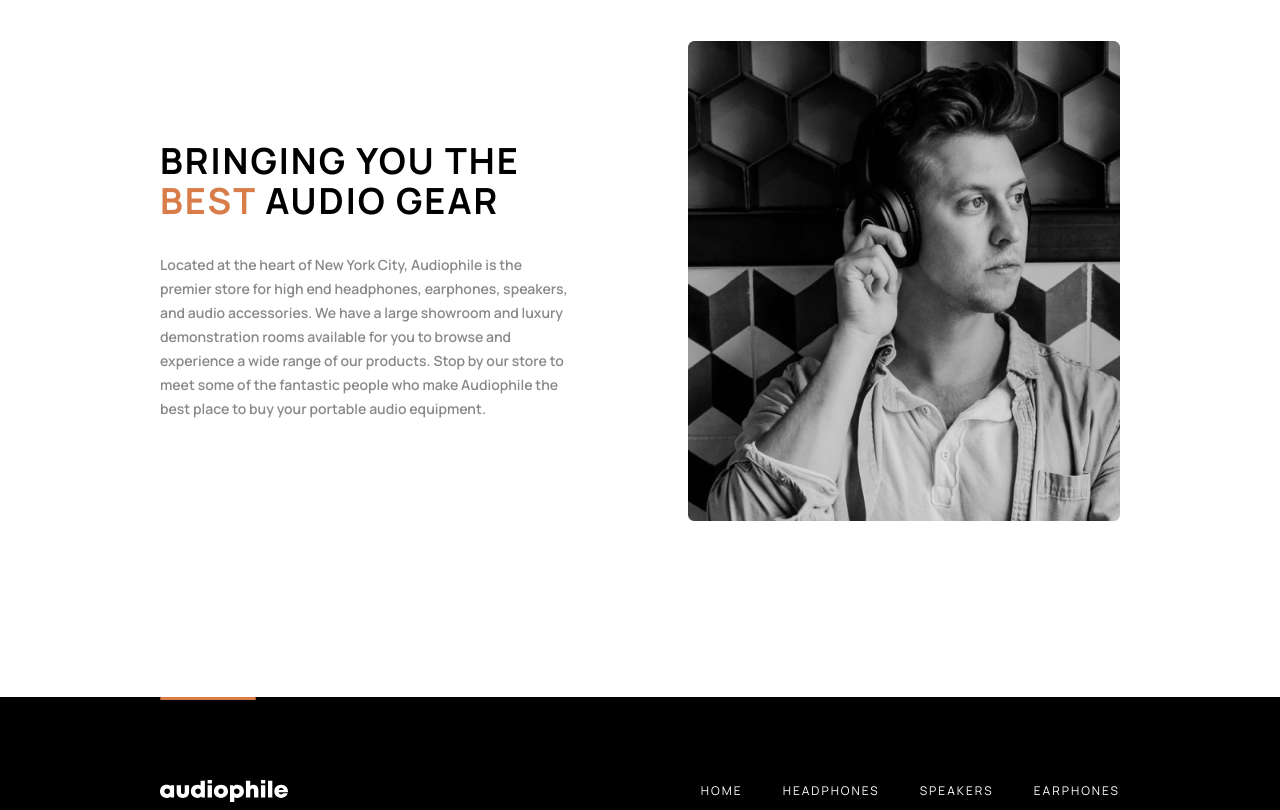
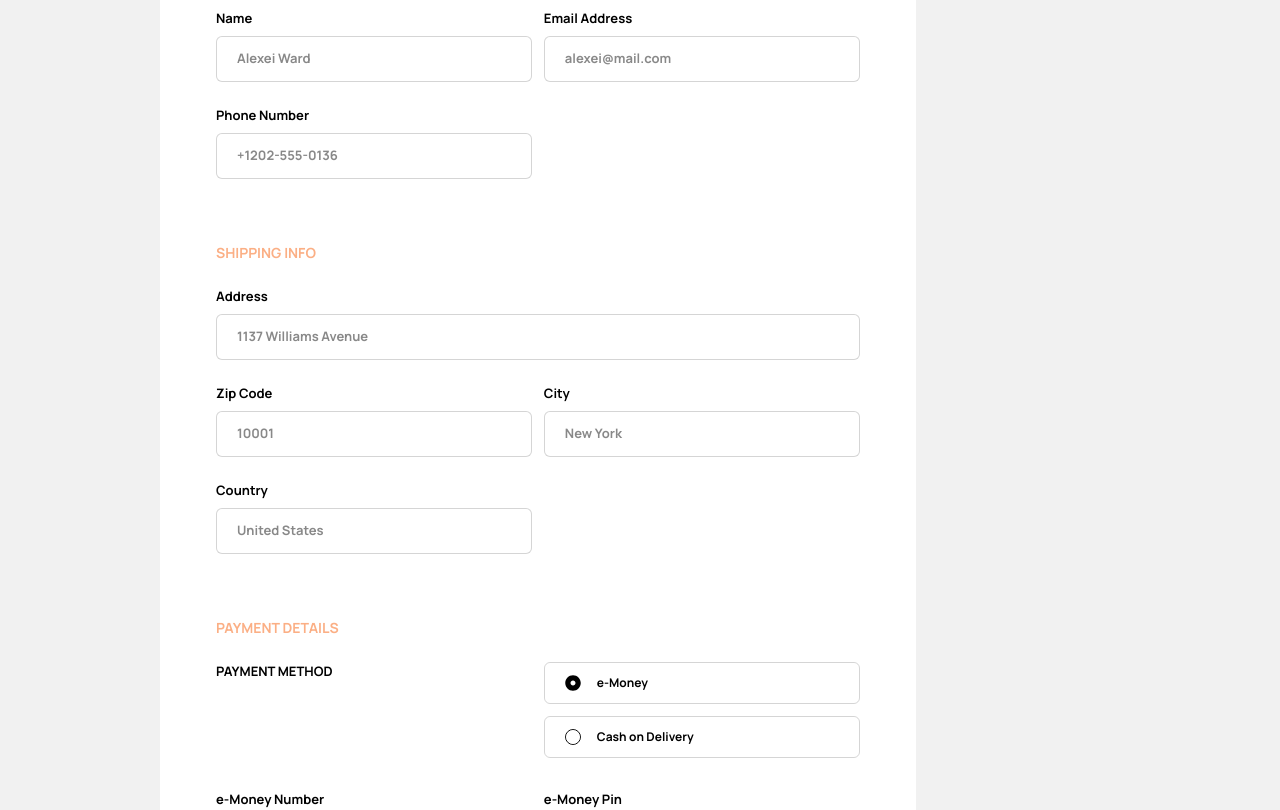
Before and after one commit to Mahmud1087/portfolio-projects, a React (Vite) app in the folder audiophile_ecommerce/: page /checkout in a window 1280 px wide. Shown: the part 400-1210 px from the top of the page. Built offline with nearby package versions, Linux system fonts and the light colour scheme.

Commit message:
added checkout section in the checkoutpage

```diff
--- /dev/null
+++ b/audiophile_ecommerce/src/components/checkout/Input.jsx
@@ -0,0 +1,13 @@
+const Input = ({ type, placeholder, title }) => {
+  return (
+    <label className='flex flex-col gap-2 text-[13px] font-bold'>
+      {title}
+      <input
+        type={type}
+        placeholder={placeholder}
+        className='w-full border-[1.5px] border-[#0000002a] rounded-md focus:border-orange-100 focus:outline-none px-5 py-3 focus:text-[#00000077] placeholder:text-[#00000077]'
+      />
+    </label>
+  );
+};
+export default Input;
--- /dev/null
+++ b/audiophile_ecommerce/src/components/checkout/Label.jsx
@@ -0,0 +1,4 @@
+const Label = ({ label }) => {
+  return <h1 className='text-sm font-bold text-orange-100 mb-4'>{label}</h1>;
+};
+export default Label;
--- a/audiophile_ecommerce/src/pages/CheckoutPage.jsx
+++ b/audiophile_ecommerce/src/pages/CheckoutPage.jsx
@@ -1,12 +1,16 @@
 import React from 'react';
 import { useNavigate } from 'react-router-dom';
+import Label from '../components/checkout/Label';
+import Input from '../components/checkout/Input';
+import { FaCircle, FaDotCircle } from 'react-icons/fa';
 
 export default function CheckoutPage() {
   const navigate = useNavigate();
   const goBack = () => navigate(-1);
 
   return (
-    <div className='container pt-[6rem]'>
+    <div className='pt-[6rem] pb-6 bg-light-300'>
+      <section className='container'>
         <button
           onClick={goBack}
           className='text-[15px] text-[#00000062] mb-16 font-bold tracking-[1px]'
@@ -14,7 +18,76 @@ export default function CheckoutPage() {
           Go Back
         </button>
 
-      <div className='mb-[11rem]'></div>
+        <div className='mb-[11rem] flex gap-4'>
+          <section className='w-4/5 flex flex-col gap-6 rounded-lg px-14 py-7 pb-16 bg-light-100'>
+            <h1 className='font-bold text-xl tracking-[1px] mt-5'>CHECKOUT</h1>
+
+            <form className='flex flex-col gap-16'>
+              <div className='flex flex-col gap-2'>
+                <Label label='BILING DETAILS' />
+                <section className='grid grid-cols-2 gap-y-6 gap-x-3'>
+                  <Input title='Name' type='text' placeholder='Alexei Ward' />
+                  <Input
+                    title='Email Address'
+                    type='email'
+                    placeholder='alexei@mail.com'
+                  />
+                  <Input
+                    title='Phone Number'
+                    type='text'
+                    placeholder='+1202-555-0136'
+                  />
+                </section>
+              </div>
+
+              <aside className='flex flex-col gap-2'>
+                <Label label='SHIPPING INFO' />
+                <Input
+                  title='Address'
+                  type='text'
+                  placeholder='1137 Williams Avenue'
+                />
+                <section className='mt-4 grid grid-cols-2 gap-y-6 gap-x-3'>
+                  <Input title='Zip Code' type='text' placeholder='10001' />
+                  <Input title='City' type='text' placeholder='New York' />
+                  <Input
+                    title='Country'
+                    type='text'
+                    placeholder='United States'
+                  />
+                </section>
+              </aside>
+
+              <div className='flex flex-col gap-2'>
+                <Label label='PAYMENT DETAILS' />
+                <article className='grid grid-cols-2 gap-x-3 gap-y-8'>
+                  <h1 className='text-[13px] font-bold'>PAYMENT METHOD</h1>
+                  <div className='flex flex-col gap-3'>
+                    <div className='flex items-center w-full border-[1.5px] border-[#0000002a] rounded-md px-5 py-3'>
+                      <FaDotCircle />
+                      <h1 className='text-xs font-bold ml-4'>e-Money</h1>
+                    </div>
+                    <div className='flex items-center w-full border-[1.5px] border-[#0000002a] rounded-md px-5 py-3'>
+                      <FaCircle className='text-light-100 border border-dark-100 rounded-full' />
+                      <h1 className='text-xs font-bold ml-4'>
+                        Cash on Delivery
+                      </h1>
+                    </div>
+                  </div>
+                  <Input
+                    title='e-Money Number'
+                    type='text'
+                    placeholder='238521993'
+                  />
+                  <Input title='e-Money Pin' type='text' placeholder='6891' />
+                </article>
+              </div>
+            </form>
+          </section>
+
+          <section className='w-1/5'></section>
+        </div>
+      </section>
     </div>
   );
 }
```
Lines whose indentation alone changed are shown as unchanged.
